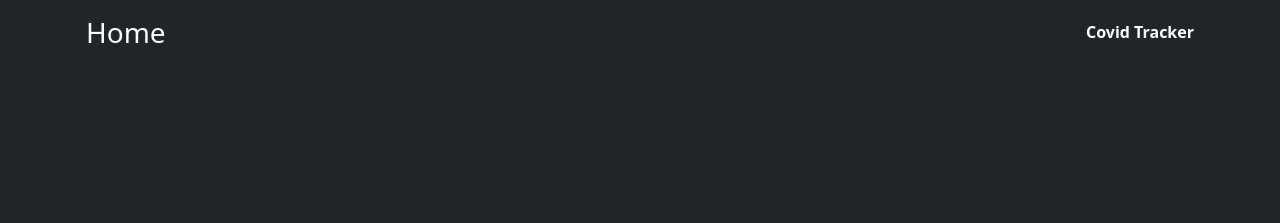
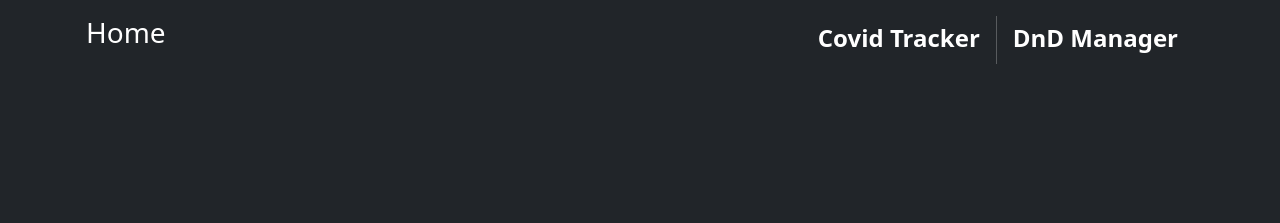
Before and after one commit to ArcticFoxJ/ArcticFoxHUB, a plain HTML site: page index.html in a window 1280 px wide. Shown: the top 223 px of the page. Drawn offline with nearby package versions, Linux system fonts and the light colour scheme.

Commit message:
add dnd manager link

```diff
--- a/index.html
+++ b/index.html
@@ -13,7 +13,9 @@
                 <div>
                     <h3 class="float-md-start mb-0">Home</h3>
                     <nav class="nav justify-content-center float-md-end">
-                    <a class="nav-link fw-bold py-1 px-0" href="https://arcticfoxj.github.io/CovidTracker">Covid Tracker</a>
+                        <a class="nav-link fw-bold py-1 mx-0 fs-4" href="https://arcticfoxj.github.io/CovidTracker">Covid Tracker</a>
+                        <div class="vr"></div>
+                        <a class="nav-link fw-bold py-1 mx-0 fs-4" href="https://arcticfoxj.github.io/dnd-manager/">DnD Manager</a>
                         <!-- <a class="nav-link fw-bold py-1 px-0" href="#">Contact</a> -->
                     </nav>
                 </div>
```
Lines whose indentation alone changed are shown as unchanged.
